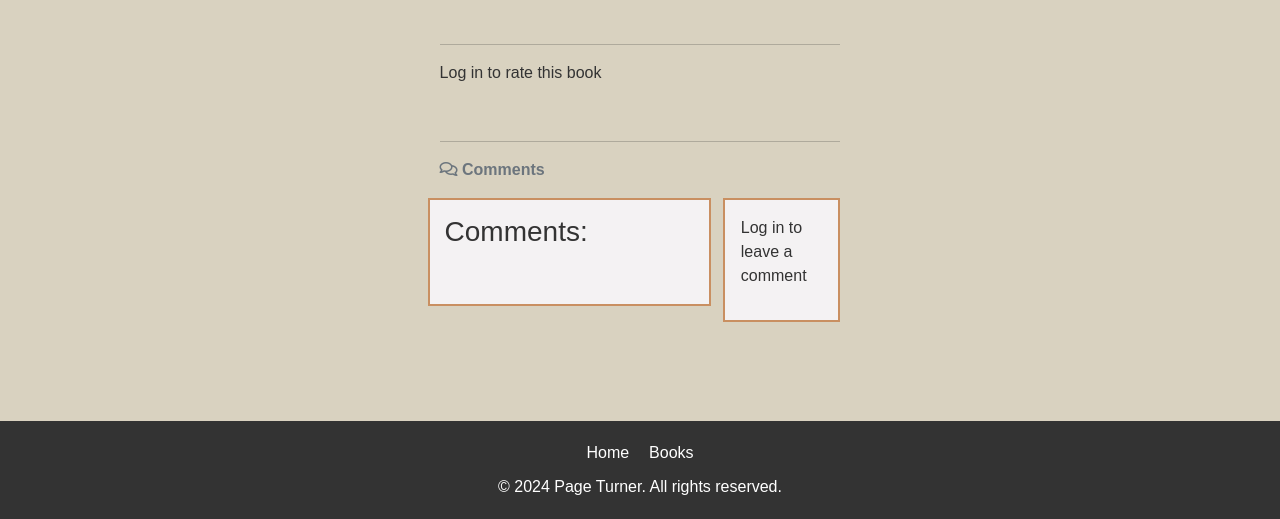
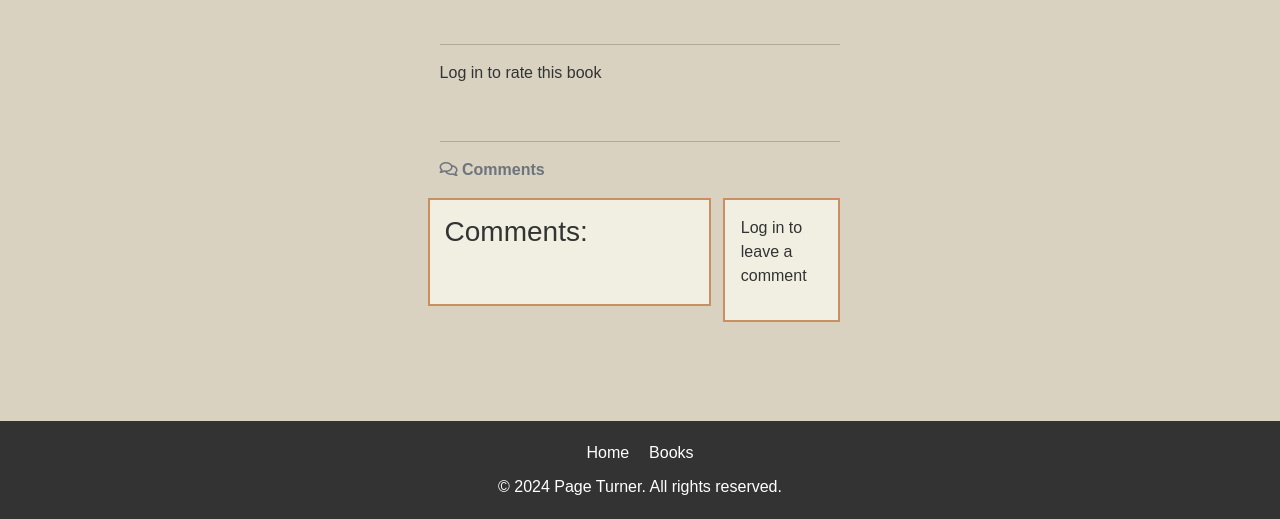
Before and after one commit to AlvaLind/page-turner, a Django app: template books/templates/books/book_detail.html in a window 1280 px wide. Shown: the part 281-800 px from the top of the page. Run offline with Django 4.2, Linux system fonts and the light colour scheme; the template is opened without the code that fills it, so the values that code supplies are empty; some libraries are stand-ins or nearby versions.

Commit message:
Edit comment section styles

```diff
--- a/static/css/styles.css
+++ b/static/css/styles.css
@@ -116,9 +116,9 @@ footer p {
 /* Comment Section */
 .comment-container {
     border: 2px solid #c98f61;
-    background-color: #f4f2f3;
+    background-color: #f0efe2;
     padding: 15px;
-    max-height: 100vh;
+    max-height: 600px;
     overflow: scroll;
 }
 
@@ -129,6 +129,6 @@ footer p {
 
 .add-comment-card{
     border: 2px solid #c98f61;
-    background-color: #f4f2f3;
-    max-height: 100vh;
+    background-color: #f0efe2;
+    max-height: 600px;
 }
```
